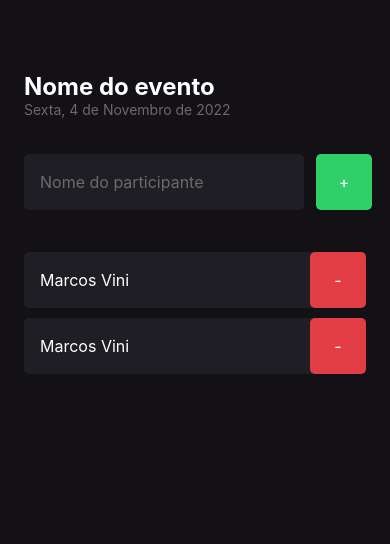
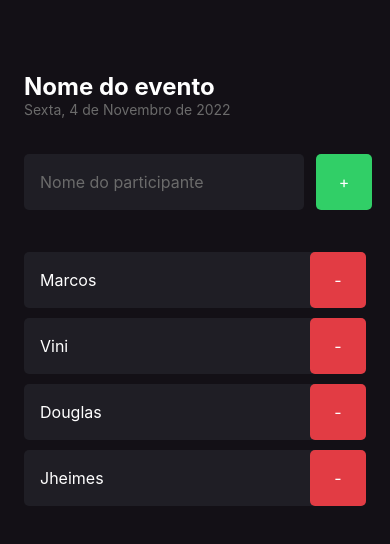
Before and after one commit to marcoscode404/ProjectIniciandoComReactNative, a React Native app in the folder imhere/: screen / in a window 390 px wide. Shown: the top 544 px of the page. Built offline with nearby package versions, Linux system fonts and the light colour scheme.

Commit message:
adicionando tipagem com typescript

```diff
--- a/imhere/src/components/Participant/index.tsx
+++ b/imhere/src/components/Participant/index.tsx
@@ -1,11 +1,16 @@
 import { Text, TouchableOpacity, View } from "react-native";
 import { styles } from "./styles";
 
-export function Participant() {
+type Props = {
+    name: String
+}
+
+export function Participant({ name }: Props) {
+
     return (
         <View style={styles.container}>
             <Text style={styles.name}>
-                Marcos Vini
+                {name}
             </Text>
 
             <TouchableOpacity style={styles.button} >
--- a/imhere/src/screens/Home/index.tsx
+++ b/imhere/src/screens/Home/index.tsx
@@ -34,8 +34,11 @@ export function Home() {
 
             </View>
 
-            <Participant />
-            <Participant />
+            <Participant name="Marcos"/>
+            <Participant name="Vini"/>
+            <Participant name="Douglas"/>
+            <Participant name="Jheimes"/>
+
 
         </View>
     )
```
